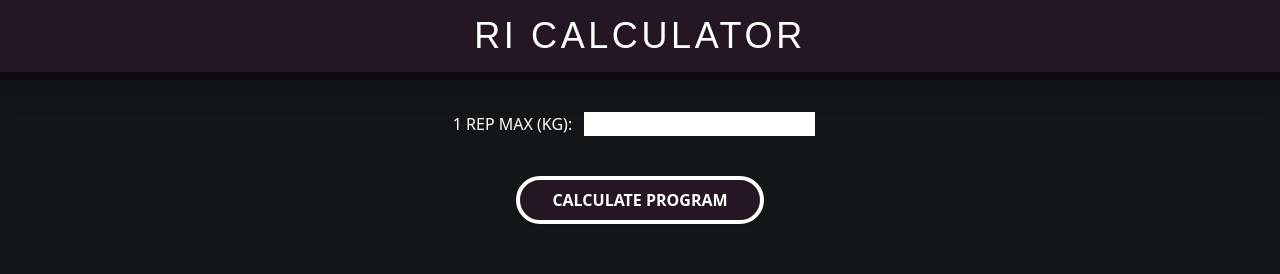
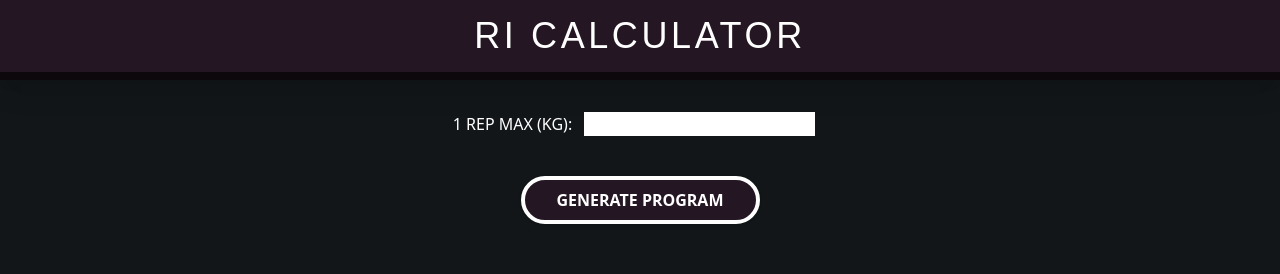
Before and after one commit to Joebias/rel-int-calc, a Next.js app: page / in a window 1280 px wide. Shown: the top 274 px of the page. Built offline with nearby package versions, Linux system fonts and the light colour scheme.

Commit message:
Change text

```diff
--- a/src/pages/index.tsx
+++ b/src/pages/index.tsx
@@ -15,7 +15,7 @@ export default () => {
     const [maxWeight, setMaxWeight] = useState<number>()
     console.log(defaultPlanBlueprint.maxSessionPerPeriod)
     return (
-        <PageLayout title='RI Calculator'>
+        <PageLayout title='RI Program Generator'>
             <div>
                 <div className='flex justify-center uppercase h-auto'>
                     <label className='mr-3 h-small w-auto'>
@@ -33,7 +33,7 @@ export default () => {
                 </div>
                 <div className='mt-10 text-black left-nav self-center mr-auto flex flex-1 justify-center uppercase font-bold'>
                     <Button
-                        text='Calculate Program'
+                        text='Generate Program'
                         onClick={(event) =>
                             setWeights(genWeightsArray(maxWeight))
                         }
```
